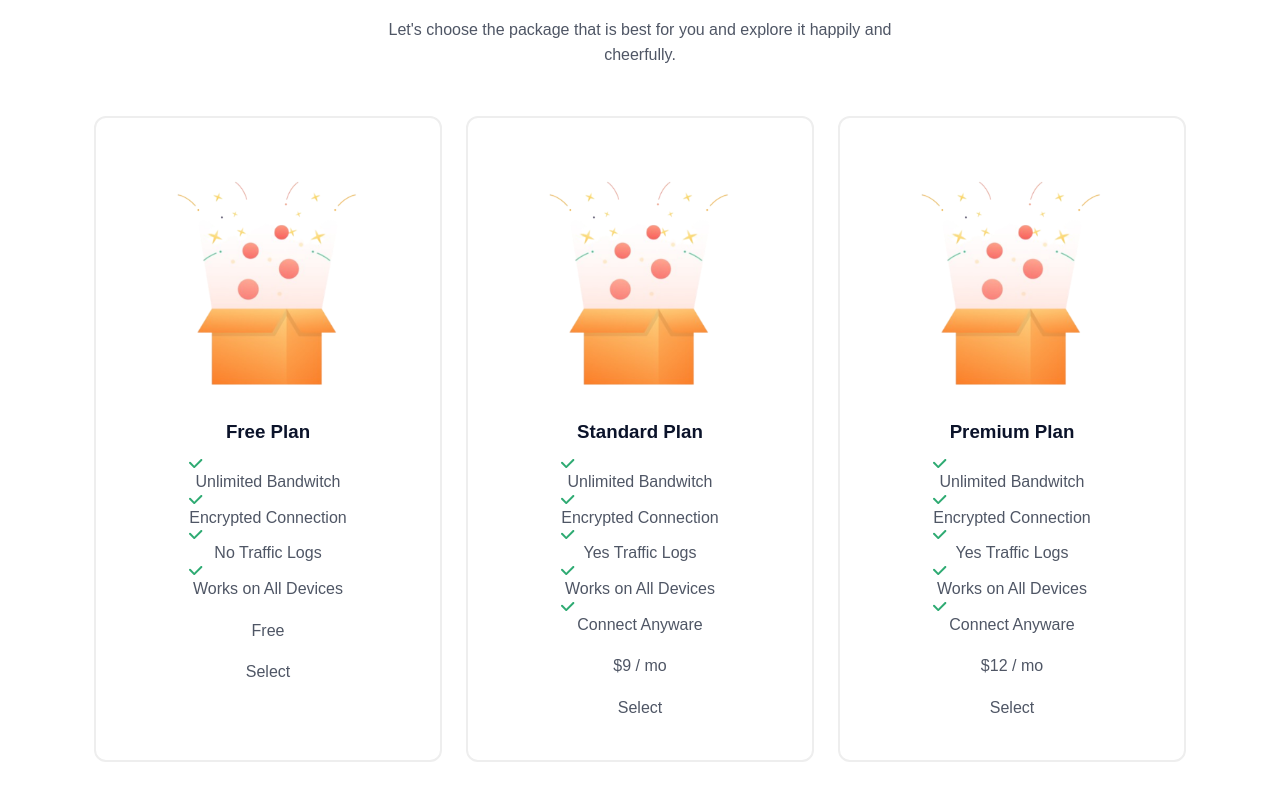
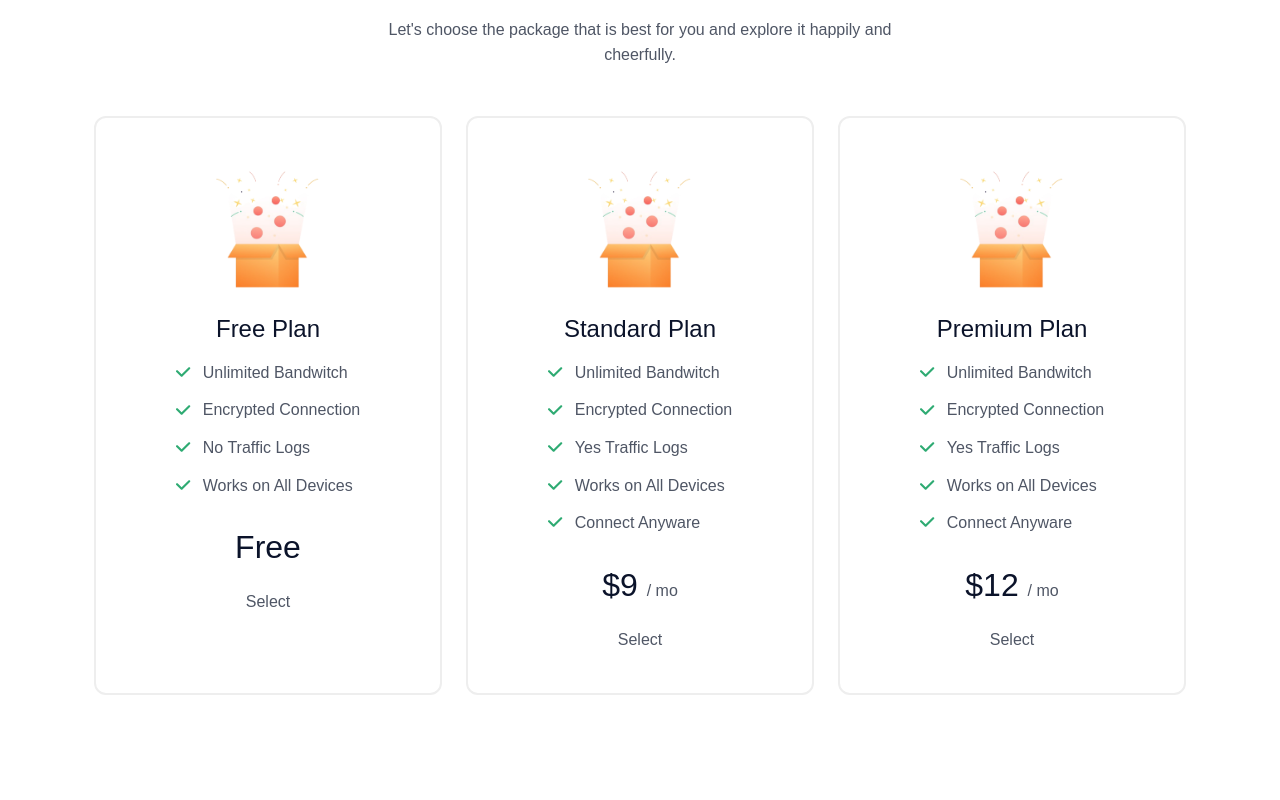
Before and after one commit to emilypnascimento/laslesvpn, a React (Vite) app: page / in a window 1280 px wide. Shown: the part 1589-2389 px from the top of the page. Built offline with nearby package versions, Linux system fonts and the light colour scheme.

Commit message:
style: style pricing card content

```diff
--- a/src/components/Pricing/Pricing.scss
+++ b/src/components/Pricing/Pricing.scss
@@ -14,6 +14,8 @@
       max-width: 420px;
       margin: 0 auto;
     }
+
+
   }
 
   &__card {
@@ -36,4 +38,44 @@
       transform: translateY(-4px);
     }
   }
+
+    &__image {
+    width: 160px;
+    height: auto;
+  }
+
+  &__name {
+    font-size: 1.5rem;
+    font-weight: 500;
+  }
+
+  &__price {
+    font-size: 2rem;
+    font-weight: 500;
+    color: $color-heading;
+
+    span {
+      font-size: 1rem;
+      font-weight: 400;
+      color: $color-text;
+    }
+  }
+
+  &__list {
+    display: grid;
+    gap: 12px;
+    margin-bottom: 8px;
+    text-align: left;
+
+    li {
+      display: flex;
+      align-items: center;
+      gap: 12px;
+    }
+
+    img {
+      width: 15px;
+      height: 15px;
+    }
+  }
 }
```
